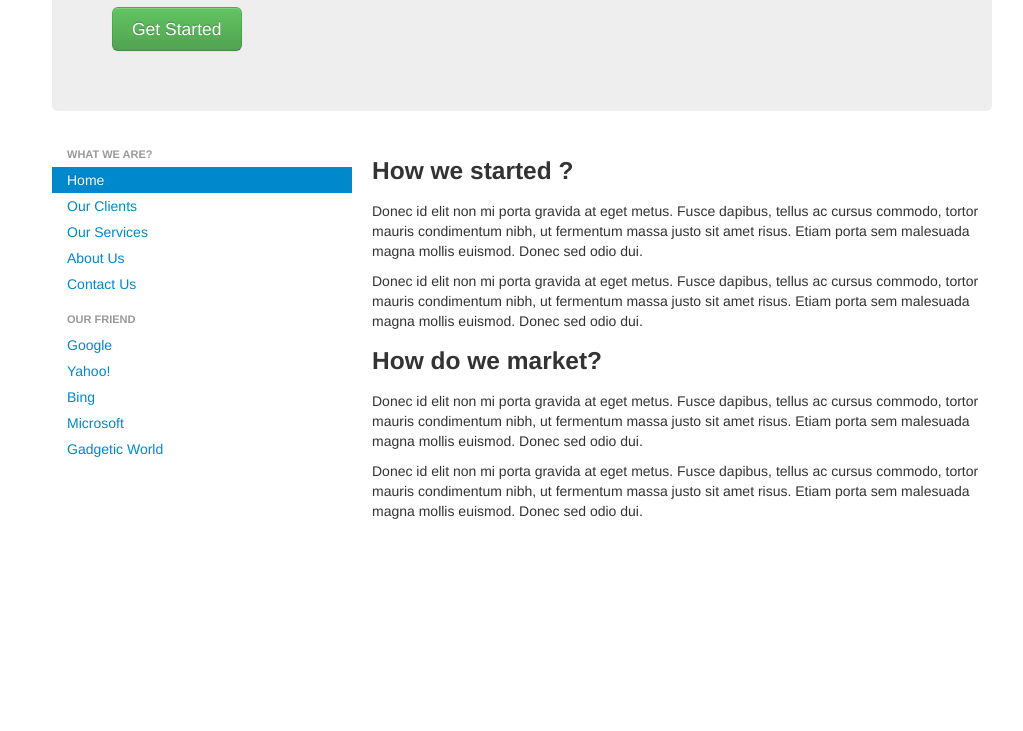
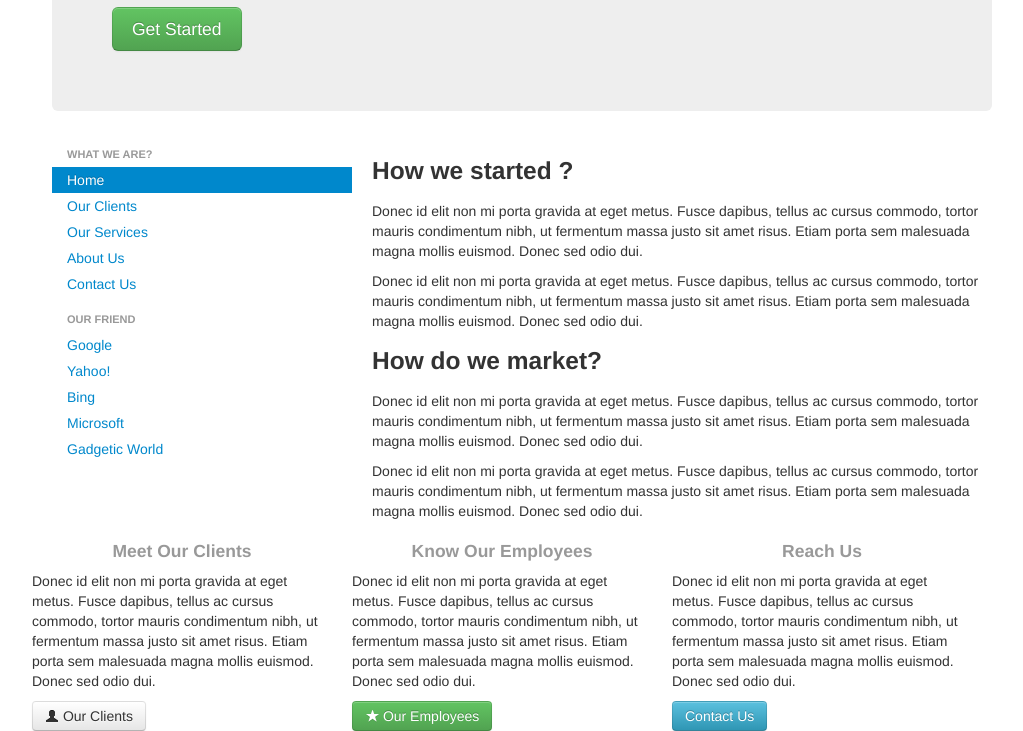
Before and after one commit to jtxx12/HungryAdi.github.io, a plain HTML site: page index.html in a window 1280 px wide. Shown: the part 315-1046 px from the top of the page, without its empty margins (118-1141 px from the left). Before the commit the page ends 846 px from the top, so only its background shows below. Drawn offline with nearby package versions, Linux system fonts and the light colour scheme.

Commit message:
Add files via upload

```diff
--- a/index.html
+++ b/index.html
@@ -55,6 +55,23 @@
                 <p>Donec id elit non mi porta gravida at eget metus. Fusce dapibus, tellus ac cursus commodo, tortor mauris condimentum nibh, ut fermentum massa justo sit amet risus. Etiam porta sem malesuada magna mollis euismod. Donec sed odio dui.</p>
                 <p>Donec id elit non mi porta gravida at eget metus. Fusce dapibus, tellus ac cursus commodo, tortor mauris condimentum nibh, ut fermentum massa justo sit amet risus. Etiam porta sem malesuada magna mollis euismod. Donec sed odio dui.</p>
 	        	</div>
+            <div class="row">
+              <div class="span4">
+		              <h4 class="muted text-center">Meet Our Clients</h4>
+		                <p>Donec id elit non mi porta gravida at eget metus. Fusce dapibus, tellus ac cursus commodo, tortor mauris condimentum nibh, ut fermentum massa justo sit amet risus. Etiam porta sem malesuada magna mollis euismod. Donec sed odio dui.</p>
+		                <a href="#" class="btn"><i class="icon-user"></i> Our Clients</a>
+	            </div>
+	            <div class="span4">
+		              <h4 class="muted text-center">Know Our Employees</h4>
+		                <p>Donec id elit non mi porta gravida at eget metus. Fusce dapibus, tellus ac cursus commodo, tortor mauris condimentum nibh, ut fermentum massa justo sit amet risus. Etiam porta sem malesuada magna mollis euismod. Donec sed odio dui.</p>
+		                <a href="#" class="btn btn-success"><i class="icon-star icon-white"></i> Our Employees</a>
+	            </div>
+	            <div class="span4">
+		              <h4 class="muted text-center">Reach Us</h4>
+		                <p>Donec id elit non mi porta gravida at eget metus. Fusce dapibus, tellus ac cursus commodo, tortor mauris condimentum nibh, ut fermentum massa justo sit amet risus. Etiam porta sem malesuada magna mollis euismod. Donec sed odio dui.</p>
+		                <a href="#" class="btn btn-info">Contact Us</a>
+	            </div>
+            </div>
 	   </div>
     </div>
 
```
